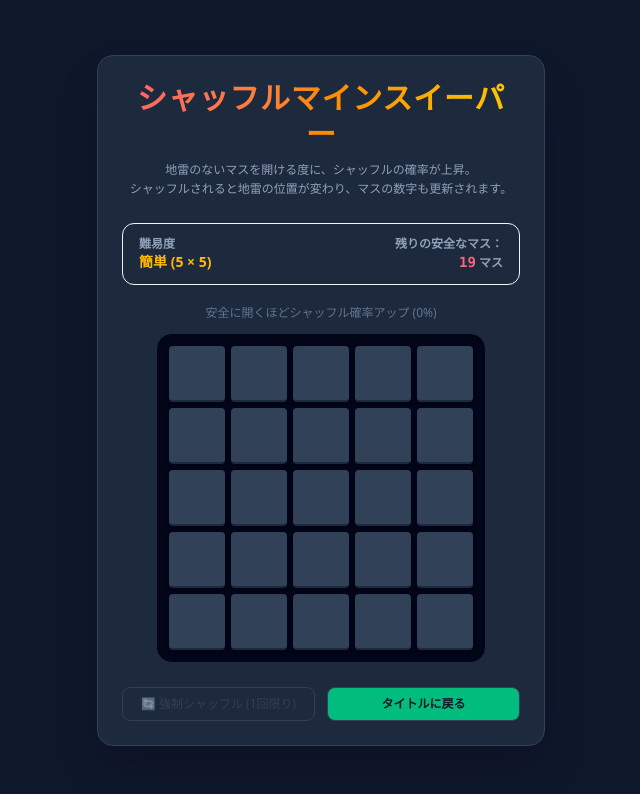
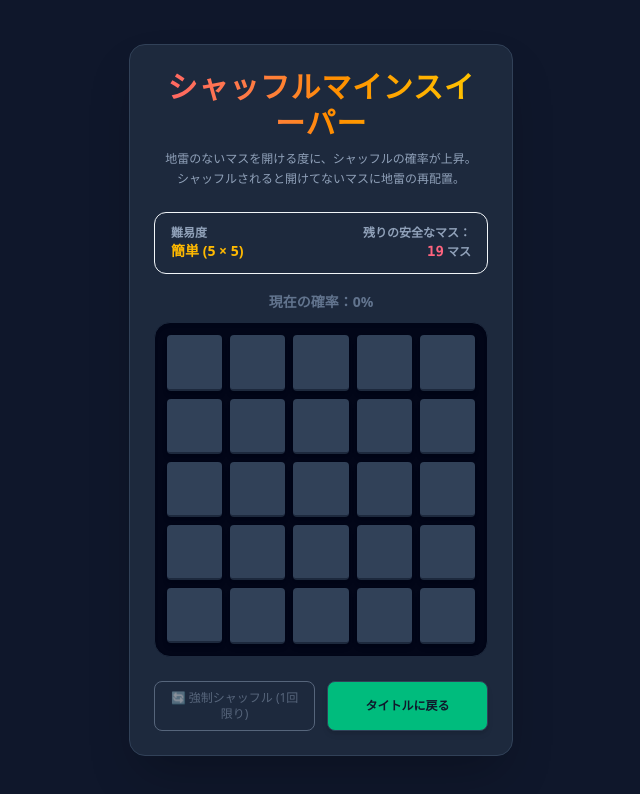
Before and after one commit to Zeller1729/shuffle_mine, a plain HTML site: page index.html in a window 1280 px wide. Both pictures are taken after a click on the button "ゲームスタート". Shown: the whole page, without its empty margins (319-959 px from the left). Drawn offline with nearby package versions, Linux system fonts and the light colour scheme.

Commit message:
とりま正方形

```diff
--- a/index.html
+++ b/index.html
@@ -46,7 +46,7 @@
       let shuffledThisTurn = false;
       let shuffleTimeoutId = null;
       let remainingCells = 0;
-      let isForceShuffleUsed = false; // 【新規】強制シャッフルが使用済みかどうかのフラグ
+      let isForceShuffleUsed = false;
 
       // 難易度ごとのパラメータ定義
       const config = {
@@ -93,7 +93,7 @@
         shuffleProbability = 0;
         isFirstClick = true;
         shuffledThisTurn = false;
-        isForceShuffleUsed = false; // 【新規】新ゲーム開始時にフラグをリセット
+        isForceShuffleUsed = false;
         if (shuffleTimeoutId) clearTimeout(shuffleTimeoutId);
         gameState = "playing";
         render();
@@ -202,13 +202,13 @@
         recalculateNeighbors();
       }
 
-      // 【新規】強制シャッフルボタンのクリックハンドラ
+      // 強制シャッフルボタンのクリックハンドラ
       function handleForceShuffle() {
         if (gameState !== "playing" || isForceShuffleUsed || isFirstClick)
           return;
 
         shuffleMines();
-        shuffleProbability = 0; // 蓄積された確率カウントを初期化
+        shuffleProbability = 0;
         isForceShuffleUsed = true;
         shuffledThisTurn = true;
 
@@ -344,15 +344,26 @@
           gameState === "lost"
             ? "border-red-500/40 shadow-red-900/30"
             : "border-slate-700";
+
+        // 難易度に応じて全体の最大幅（max-w）を可変にする
+        const containerWidthClass =
+          gameState === "start"
+            ? "max-w-md"
+            : difficulty === "easy"
+              ? "max-w-sm"
+              : difficulty === "hard"
+                ? "max-w-xl"
+                : "max-w-4xl";
+
         const headerHtml = `
-        <div class="max-w-md w-full bg-slate-800 rounded-2xl shadow-2xl border ${containerBorderClass} p-6 flex flex-col items-center transition-all duration-500">
-          <h1 class="text-3xl font-extrabold text-transparent bg-clip-text bg-gradient-to-r from-red-400 via-orange-400 to-yellow-400 mb-2 tracking-wide text-center">
+        <div class="${containerWidthClass} w-full bg-slate-800 rounded-2xl shadow-2xl border ${containerBorderClass} p-6 flex flex-col items-center transition-all duration-500">
+          <h1 class="text-2xl md:text-3xl font-extrabold text-transparent bg-clip-text bg-gradient-to-r from-red-400 via-orange-400 to-yellow-400 mb-2 tracking-wide text-center">
             シャッフルマインスイーパー
           </h1>
           <p class="text-slate-400 text-xs mb-6 text-center leading-relaxed">
             地雷のないマスを開ける度に、シャッフルの確率が上昇。
             <br />
-            シャッフルされると地雷の位置が変わり、マスの数字も更新されます。
+            シャッフルされると開けてないマスに地雷の再配置。
           </p>
           <div id="game-body" class="w-full flex flex-col items-center"></div>
         </div>
@@ -389,12 +400,20 @@
           </div>
         `;
         } else {
+          //マス目の難易度別テキスト・余白サイズ微調整
           const sizeClass =
             difficulty === "easy"
-              ? "w-14 h-14 text-xl"
+              ? "text-xl py-4"
               : difficulty === "hard"
-                ? "w-10 h-10 text-base"
-                : "w-7 h-7 text-xs";
+                ? "text-base py-2"
+                : "text-xs py-1.5 md:text-sm";
+
+          const gapClass =
+            difficulty === "easy"
+              ? "gap-2"
+              : difficulty === "hard"
+                ? "gap-1.5"
+                : "gap-1";
 
           const colors = [
             "",
@@ -412,7 +431,7 @@
           board.forEach((row, r) => {
             row.forEach((cell, c) => {
               let cellClass =
-                "aspect-square flex items-center justify-center text-base font-black rounded transition-all duration-150 select-none cursor-pointer ";
+                "w-full aspect-square flex items-center justify-center font-black rounded transition-all duration-150 select-none cursor-pointer ";
               let displayContent = "";
 
               if (cell.isRevealed) {
@@ -445,7 +464,7 @@
             });
           });
 
-          let infoMessage = `<span class="text-slate-500 text-xs">安全に開くほどシャッフル確率アップ (${shuffleProbability}%)</span>`;
+          let infoMessage = `<span class="text-slate-500 text-sm font-bold">現在の確率：${shuffleProbability}%</span>`;
           if (shuffledThisTurn) {
             infoMessage = `<span class="text-amber-400 text-sm font-black animate-pulse flex items-center gap-1">🔄 シャッフル発生！地雷の位置が変わりました！</span>`;
           } else if (gameState !== "playing") {
@@ -480,14 +499,12 @@
           `;
           }
 
-          //下部ボタンエリア
           let bottomButtonsAreaHtml = "";
           if (gameState === "playing") {
-            // 初回クリック前は強制シャッフルを押せないように制御（isFirstClickチェック）
             const isShuffleDisabled = isForceShuffleUsed || isFirstClick;
             const forceShuffleBtnClass = isShuffleDisabled
-              ? "bg-slate-800 border-slate-750 text-slate-600 cursor-not-allowed opacity-50"
-              : "bg-amber-600 hover:bg-amber-500 border-amber-700 text-slate-950 font-extrabold cursor-pointer active:scale-95 animate-pulse";
+              ? "bg-slate-800 border-slate-750 text-slate-400 cursor-not-allowed opacity-50"
+              : "bg-amber-600 hover:bg-amber-500 border-amber-700 text-slate-950 font-extrabold cursor-pointer shadow-lg hover:shadow-amber-500/20";
 
             bottomButtonsAreaHtml = `
             <div class="w-full grid grid-cols-2 gap-3">
@@ -499,7 +516,7 @@
               >
                 ${isForceShuffleUsed ? "✕ 強制シャッフル使用済" : "🔄 強制シャッフル (1回限り)"}
               </button>
-              <button onclick="gameState = 'start'; render();" class="py-2 px-3 bg-emerald-500 hover:bg-emerald-400 border border-slate-700 hover:border-slate-600 text-slate-900 hover:text-slate-700 text-xs font-bold rounded-lg transition-all cursor-pointer text-center">
+              <button onclick="gameState = 'start'; render();" class="py-2 px-3 bg-emerald-500 hover:bg-emerald-400 border border-slate-700 hover:border-slate-600 text-slate-900 hover:text-slate-700 text-xs font-bold rounded-lg transition-all cursor-pointer text-center shadow-md">
                 タイトルに戻る
               </button>
             </div>
@@ -523,8 +540,8 @@
 
           <div class="h-6 mb-2 flex items-center justify-center">${infoMessage}</div>
 
-          <div class="p-3 bg-slate-950 rounded-2xl border border-slate-800 shadow-inner mb-6">
-            <div class="grid gap-1.5" style="grid-template-columns: repeat(${gridSize}, minmax(0, 1fr));">
+          <div class="w-full p-3 bg-slate-950 rounded-2xl border border-slate-800 shadow-inner mb-6">
+            <div class="grid ${gapClass}" style="grid-template-columns: repeat(${gridSize}, minmax(0, 1fr));">
               ${gridButtonsHtml}
             </div>
           </div>
```
